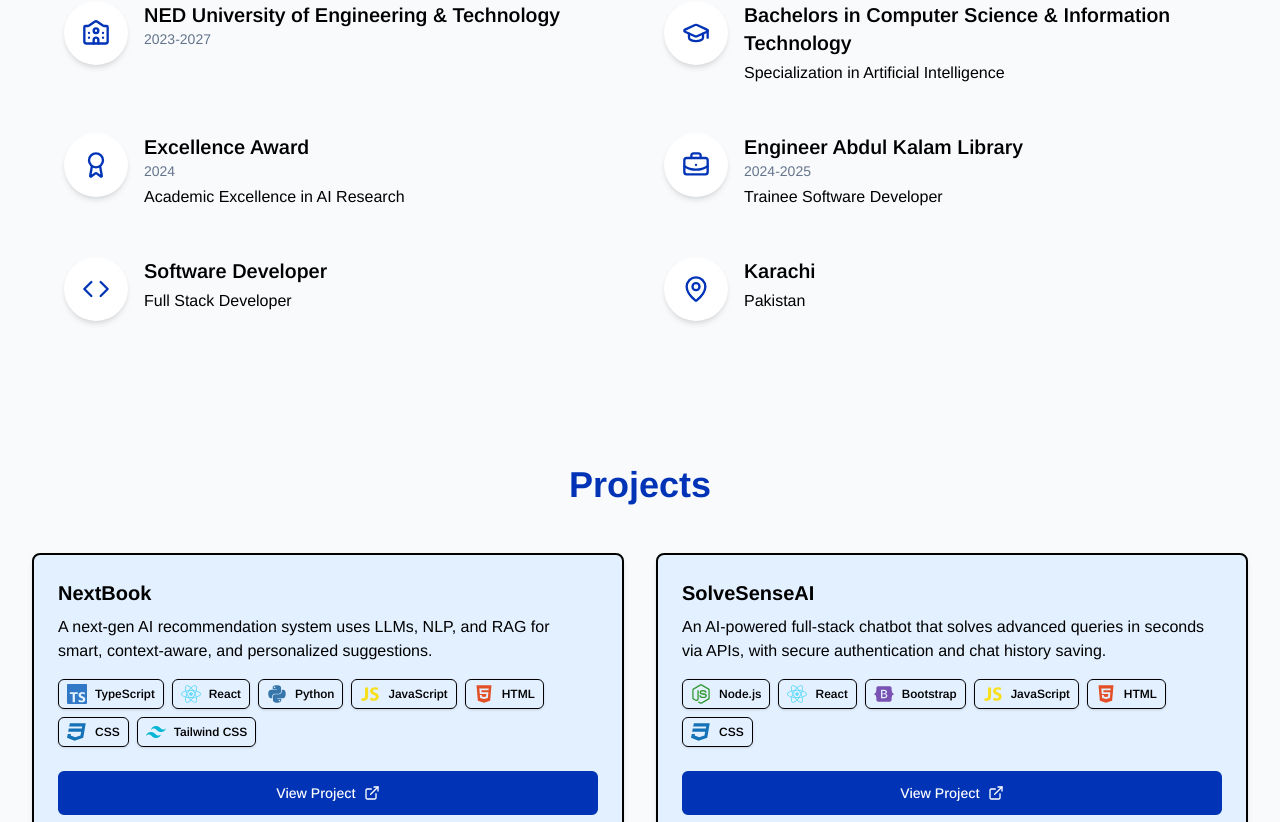
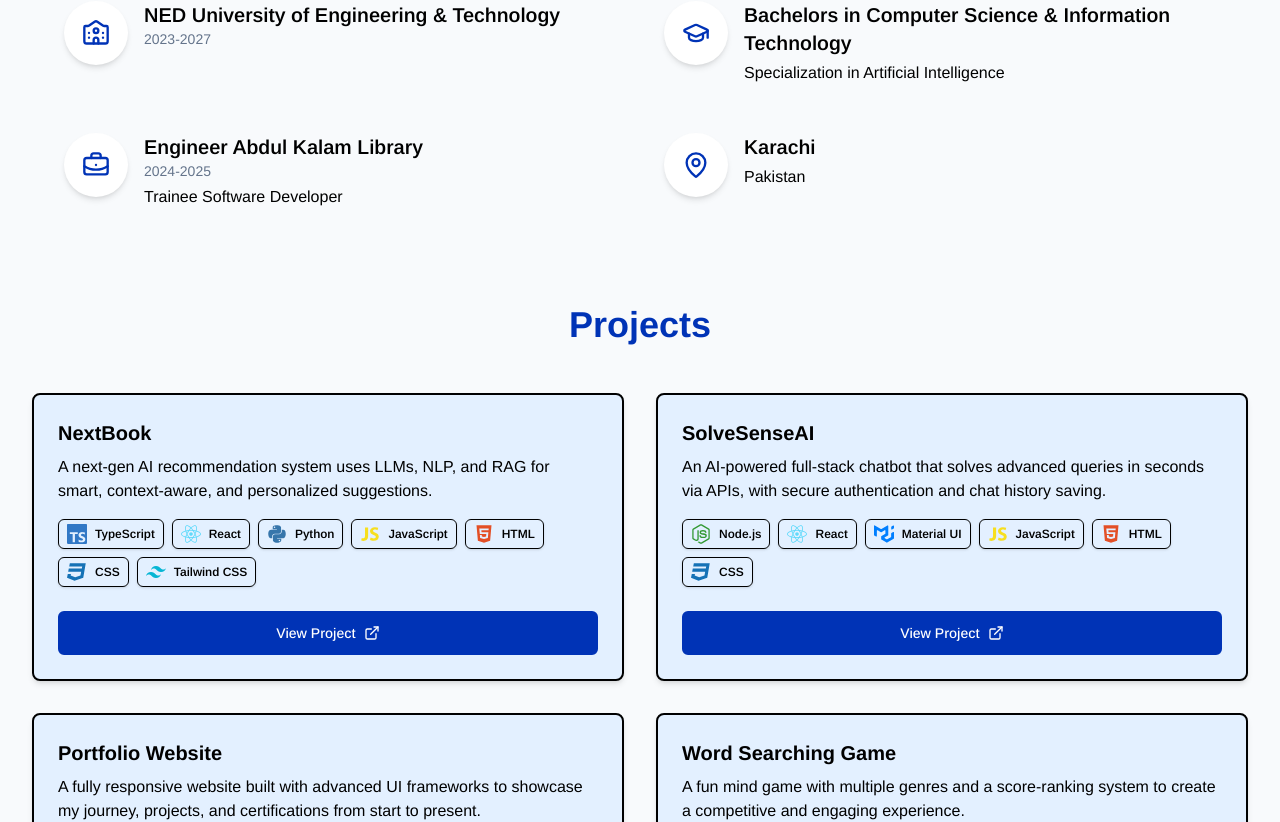
Before and after one commit to githubSubhanKhan/portfolio, a React (Vite) app: page / in a window 1280 px wide. Shown: the part 1180-2002 px from the top of the page. Built offline with nearby package versions, Linux system fonts and the light colour scheme.

Commit message:
fixed bugs

```diff
--- a/src/components/layouts/AboutMe.tsx
+++ b/src/components/layouts/AboutMe.tsx
@@ -21,24 +21,24 @@ const timelineItems = [
     period: "",
     description: "Specialization in Artificial Intelligence"
   },
-  {
-    icon: Award,
-    title: "Excellence Award",
-    period: "2024",
-    description: "Academic Excellence in AI Research"
-  },
+  // {
+  //   icon: Award,
+  //   title: "Excellence Award",
+  //   period: "2024",
+  //   description: "Academic Excellence in AI Research"
+  // },
   {
     icon: BriefcaseBusinessIcon,
     title: "Engineer Abdul Kalam Library",
     period: "2024-2025",
     description: "Trainee Software Developer"
   },
-  {
-    icon: Code,
-    title: "Software Developer",
-    period: "",
-    description: "Full Stack Developer"
-  },
+  // {
+  //   icon: Code,
+  //   title: "Software Developer",
+  //   period: "",
+  //   description: "Full Stack Developer"
+  // },
   {
     icon: MapPin,
     title: "Karachi",
--- a/src/components/layouts/Projects.tsx
+++ b/src/components/layouts/Projects.tsx
@@ -4,8 +4,8 @@ import { Card, CardContent, CardFooter, CardHeader } from "@/components/ui/card"
 import { Badge } from "@/components/ui/badge";
 import { motion } from "framer-motion";
 import { ExternalLink, Github } from "lucide-react";
-import { FaReact, FaNodeJs, FaJs, FaPython, FaBootstrap, FaHtml5 , FaCss3  } from "react-icons/fa";
-import { SiTypescript, SiTailwindcss } from "react-icons/si";
+import { FaReact, FaNodeJs, FaJs, FaPython, FaBootstrap, FaHtml5, FaCss3 } from "react-icons/fa";
+import { SiTypescript, SiTailwindcss, SiMui } from "react-icons/si";
 import { TbCircleLetterC } from "react-icons/tb";
 import { IoLogoJavascript } from "react-icons/io";
 
@@ -35,12 +35,12 @@ const getLanguageIcon = (language: string) => {
             return <SiTailwindcss className="h-5 w-5 text-[#06B6D4]" />;
         case "Python":
             return <FaPython className="h-5 w-5 text-[#3776AB]" />;
-        case "Bootstrap":
-            return <FaBootstrap className="h-5 w-5 text-[#7952B3]" />;
+        case "Material UI":
+            return <SiMui className="h-5 w-5 text-[#007FFF]" />;
         case "HTML":
-            return <FaHtml5 className="h-5 w-5 text-[#E34F26]"/>;
+            return <FaHtml5 className="h-5 w-5 text-[#E34F26]" />;
         case "CSS":
-            return <FaCss3 className="h-5 w-5 text-[#1572B6]"/>
+            return <FaCss3 className="h-5 w-5 text-[#1572B6]" />;
         default:
             return <Github className="h-5 w-5" />;
     }
@@ -61,22 +61,22 @@ const projects: Project[] = [
             getLanguageIcon("CSS"),
             getLanguageIcon("Tailwind CSS"),
         ],
-        url: "/projects/portfolio",
+        url: "https://next-book-eakl.vercel.app/",
     },
     {
         id: 2,
         title: "SolveSenseAI",
         description: "An AI-powered full-stack chatbot that solves advanced queries in seconds via APIs, with secure authentication and chat history saving.",
-        languages: ["Node.js", "React", "Bootstrap", "JavaScript", "HTML", "CSS"],
+        languages: ["Node.js", "React", "Material UI", "JavaScript", "HTML", "CSS"],
         icon: [
             getLanguageIcon("Node.js"),
             getLanguageIcon("React"),
-            getLanguageIcon("Bootstrap"),
+            getLanguageIcon("Material UI"),
             getLanguageIcon("JavaScript"),
             getLanguageIcon("HTML"),
             getLanguageIcon("CSS"),
         ],
-        url: "/projects/task-app",
+        url: "https://solve-sense-ai.vercel.app/",
     },
     {
         id: 3,
@@ -100,7 +100,7 @@ const projects: Project[] = [
         icon: [
             getLanguageIcon("C"),
         ],
-        url: "/projects/weather",
+        url: "https://github.com/githubSubhanKhan/Word-Searching-Game",
     },
 ];
 
@@ -110,7 +110,7 @@ const Projects = () => {
     };
 
     return (
-        <section className="w-full py-12 md:py-24">
+        <section className="w-full py-12 md:py-12" id="projects">
             <div className="container px-4 md:px-8 mx-auto">
                 <h2 className="text-3xl md:text-4xl font-bold text-center mb-12 relative text-primary">
                     <span className="inline-block relative z-10">
@@ -149,11 +149,19 @@ const Projects = () => {
 
                                 <CardFooter>
                                     <Button
+                                        asChild
                                         className="w-full hover:bg-transparent hover:text-black hover:scale-105 transition-all duration-300 flex items-center justify-center gap-2 py-5"
                                     >
-                                        View Project <ExternalLink className="h-4 w-4" />
+                                        <a
+                                            href={project.url}
+                                            target="_blank"
+                                            rel="noopener noreferrer"
+                                        >
+                                            View Project <ExternalLink className="h-4 w-4" />
+                                        </a>
                                     </Button>
                                 </CardFooter>
+
                             </Card>
 
                         </motion.div>
--- a/src/components/ui/Navbar.tsx
+++ b/src/components/ui/Navbar.tsx
@@ -7,12 +7,20 @@ const Navbar = () => {
   // Toggle mobile menu
   const toggleMenu = () => setIsMenuOpen(!isMenuOpen);
 
+  const handleSmoothScroll = (id: string) => {
+    const section = document.querySelector(id);
+    if (section) {
+      section.scrollIntoView({ behavior: "smooth" });
+    }
+    setIsMenuOpen(false);
+  };
+
   // Navigation links
   const navLinks = [
-    { name: "Home", path: "/" },
-    { name: "About Me", path: "#about-me" },
-    { name: "Projects", path: "#project" },
-    { name: "Certifications", path: "#certificates" },
+    { name: "Home", path: "#hero-section" },
+    { name: "About Me", path: "#about" },
+    { name: "Projects", path: "#projects" },
+    { name: "Certifications", path: "#certifications" },
     { name: "Contact Me", path: "#contact-me" }
   ];
 
@@ -24,17 +32,26 @@ const Navbar = () => {
         <div className="flex items-center justify-between">
           {/* Website Name */}
           <div>
-            <Link to="/" className="text-primary font-bold text-lg">
+            <a
+              href="#"
+              onClick={(e) => {
+                e.preventDefault(); // Prevent URL update
+                const section = document.querySelector("#hero-section");
+                section?.scrollIntoView({ behavior: "smooth" });
+              }}
+              className="text-primary font-bold text-lg cursor-pointer"
+            >
               Portfolio
-            </Link>
+            </a>
+
           </div>
 
           <div className="hidden md:flex items-center space-x-8">
             {navLinks.map((link) => (
               <a
                 key={link.name}
-                href={link.path}
-                className="text-neutral hover:text-primary font-medium transition-colors"
+                onClick={() => handleSmoothScroll(link.path)}
+                className="text-neutral hover:text-primary font-medium transition-colors cursor-pointer"
               >
                 {link.name}
               </a>
@@ -95,9 +112,8 @@ const Navbar = () => {
               {navLinks.map((link) => (
                 <a
                   key={link.name}
-                  href={link.path}
+                  onClick={() => handleSmoothScroll(link.path)}
                   className="block py-2 px-4 text-neutral hover:bg-primary-light hover:text-primary"
-                  onClick={() => setIsMenuOpen(false)}
                 >
                   {link.name}
                 </a>
--- a/src/pages/HeroSection.tsx
+++ b/src/pages/HeroSection.tsx
@@ -7,7 +7,7 @@ import { Button } from "@/components/ui/button";
 
 const HeroSection = () => {
   return (
-    <section className="relative w-full min-h-screen flex items-center overflow-hidden pt-3">
+    <section id="hero-section" className="relative w-full min-h-screen flex items-center overflow-hidden pt-3">
       {/* Background Color - Blue background that covers right portion on desktop */}
       {/* <div className="absolute top-0 right-0 w-1/3 md:w-2/5 h-full bg-primary z-0"></div> */}
 
```
